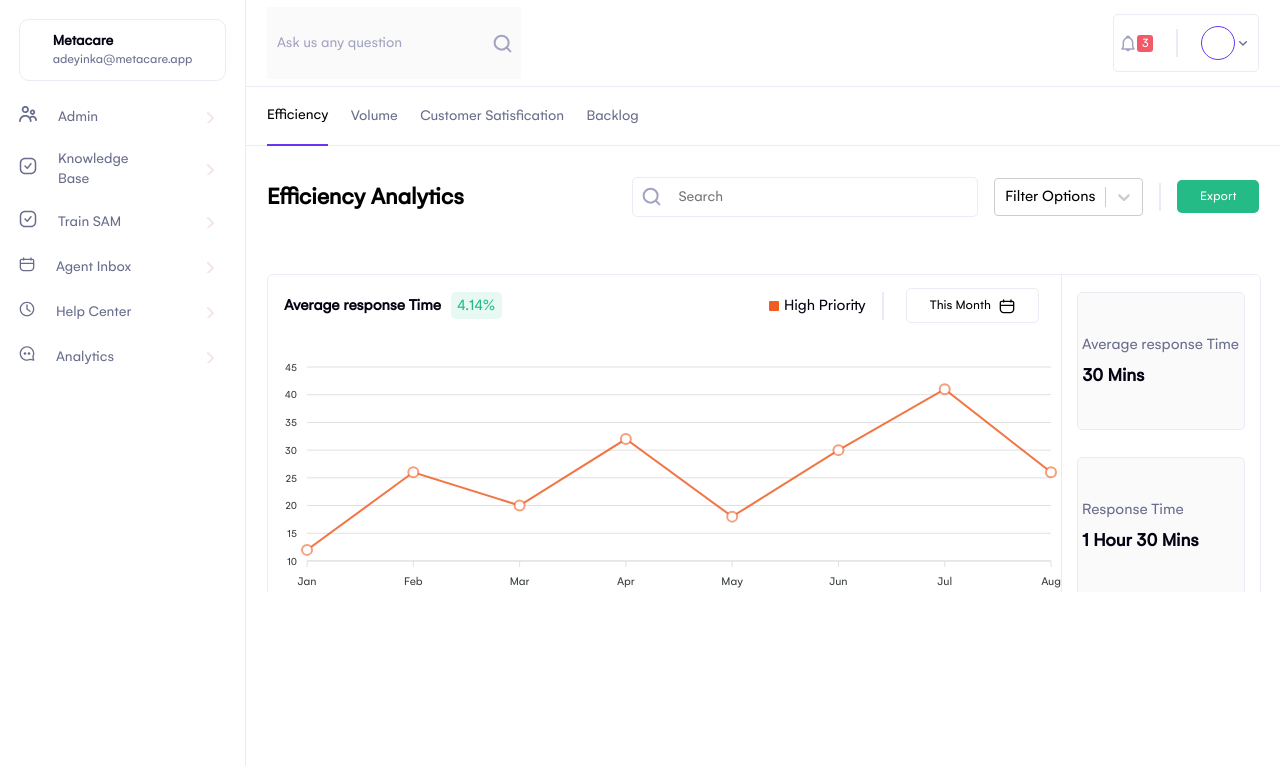
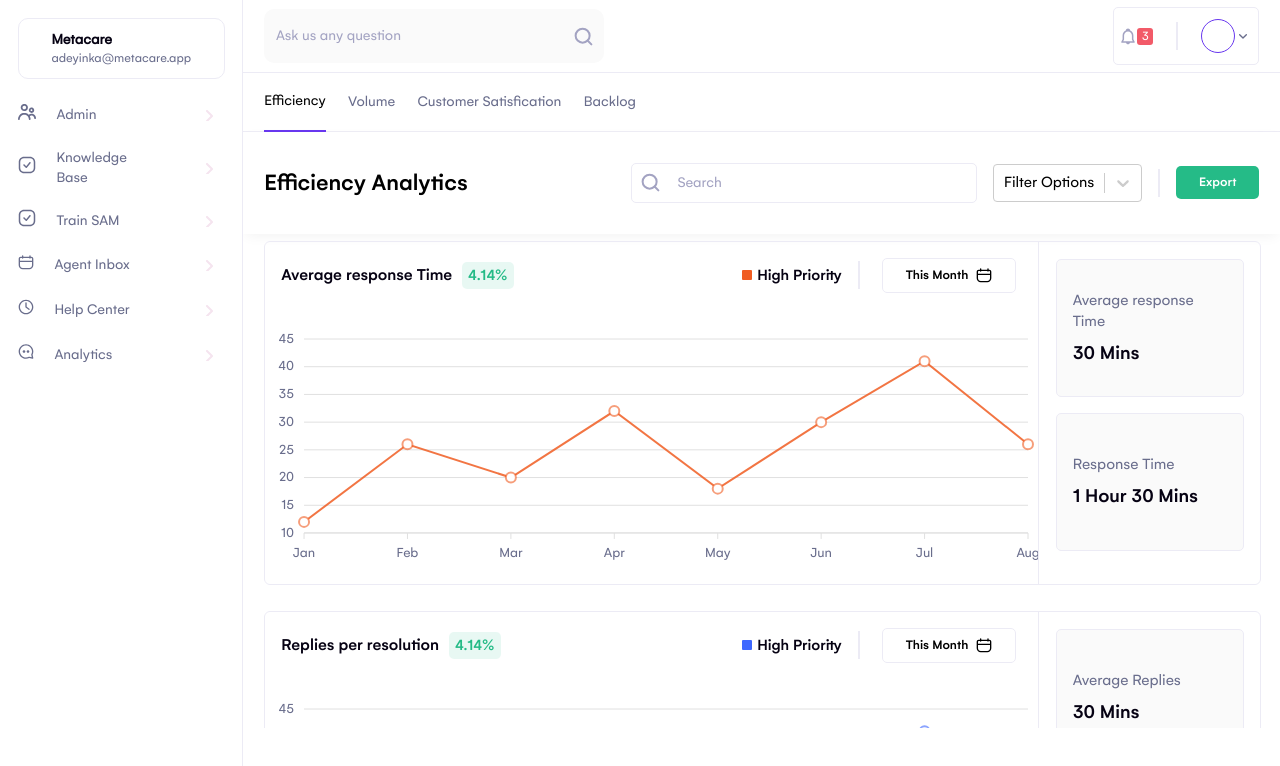
Before and after one commit to igaimerca/frontend-challenge, a React (Create React App) app: page / in a window 1280 px wide. Shown: the top 766 px of the page. Built offline with nearby package versions, Linux system fonts and the light colour scheme.

Commit message:
feat: readjusted styles

```diff
--- a/src/components/ui/AnalyticsCard/AnalyticsCard.jsx
+++ b/src/components/ui/AnalyticsCard/AnalyticsCard.jsx
@@ -10,19 +10,19 @@ function AnalyticsTab({ chartData }) {
             <div className="left">
                 <div className="flex header">
                     <div className="flex">
-                        <h4 className="text-black text-bold">{chartData.title}</h4>
+                        <h4 className="text-black text-bold large">{chartData.title}</h4>
                         <span className="percent">4.14%</span>
                     </div>
                     <div className="flex">
                         <div className="flex">
                             <span className="color-rect" style={{ backgroundColor: chartData.mainColor }}></span>
-                            <span className="text-black">High Priority</span>
+                            <span className="text-black text-bold">High Priority</span>
                         </div>
                         <div className="vertical-line-container">
                             <div className="vertical-line"></div>
                         </div>
                         <button className="flex btn" id='filter-btn'>
-                            <span>This Month</span>
+                            <span className="text-bold">This Month</span>
                             {Icons.BriefCase}
                         </button>
                     </div>
--- a/src/components/ui/AnalyticsCard/AnalyticsCard.scss
+++ b/src/components/ui/AnalyticsCard/AnalyticsCard.scss
@@ -1,14 +1,14 @@
 .analytics-card {
   width: 100%;
-    height: 100%;
+  height: auto;
   border: 1px solid var(--lightgrey-color);
   border-radius: 6px;
-    padding: 3px 0;
-    margin: 1.2rem 0;
+  margin-bottom: 1.6rem;
   .percent {
     padding: 0.2rem 0.4rem;
-        background-color: #25BB871A;
+    background-color: #25bb871a;
     color: var(--green-color);
+    font-family: 'Gelion-Medium';
     border-radius: 5px;
     margin-left: 0.6rem;
   }
@@ -19,7 +19,7 @@
     margin-right: 0.3rem;
   }
   .left {
-        flex: 4;
+    flex: 3.5;
     border-right: 1px solid var(--lightgrey-color);
     .header {
       padding: 0 1rem;
@@ -38,11 +38,11 @@
 #filter-btn {
   background-color: #fff;
   color: #000;
-    margin: 0 .4rem;
-    font-family: 'Gelion-Medium';
+  margin: 0 0.4rem;
+  font-family: "Gelion-Medium";
   border: 1px solid var(--lightgrey-color);
   span {
-        margin-right: .5rem;
+    margin-right: 0.5rem;
   }
   path {
     fill: #000;
--- a/src/components/ui/Button/Button.scss
+++ b/src/components/ui/Button/Button.scss
@@ -8,7 +8,7 @@
     align-items: center;
     border: none;
     outline: none;
-    font-family: 'Gelion';
+    font-family: 'Gelion-Medium';
     cursor: pointer;
     &:hover {
         background-color: #35ac82;
--- a/src/components/ui/ChartAverageCard/ChartAverageCard.jsx
+++ b/src/components/ui/ChartAverageCard/ChartAverageCard.jsx
@@ -6,7 +6,7 @@ function ChartAverageCard({title, time}) {
         <div className="chart-average-card flex">
             <div className="content flex column">
                 <p>{title}</p>
-                <b className="text-black x-large">{time}</b>
+                <b className="time text-black x-large">{time}</b>
             </div>
         </div>
     )
--- a/src/components/ui/ChartAverageCard/ChartAverageCard.scss
+++ b/src/components/ui/ChartAverageCard/ChartAverageCard.scss
@@ -4,13 +4,19 @@
   background-color: var(--lightblue-color);
   border: 1px solid var(--lightgrey-color);
   border-radius: 5px;
+  margin-bottom: 1rem;
+  .time  {
+    font-size: 20px;
+    font-family: "Gelion-Medium";
+    font-weight: 100;
+  }
   .content {
     justify-content: start;
     align-items: start;
     margin: 0 auto;
-        width: 95%;
+    width: 83%;
     p {
-            margin-bottom: .5rem;
+      margin-bottom: 0.5rem;
     }
   }
 }
--- a/src/components/ui/MainContainer/MainContainer.jsx
+++ b/src/components/ui/MainContainer/MainContainer.jsx
@@ -79,8 +79,8 @@ function MainContainer() {
             <Tabs activeTab={activeTab} changeTab={(tab) => setActiveTab(tab)} />
             {activeTab == "efficiency" ? (
                 <div className="content">
-                    <div className="header flex">
-                        <h2 className="title">Efficiency Analytics</h2>
+                    <div className="header chart-preheader flex">
+                        <h2 className="title text-bold">Efficiency Analytics</h2>
                         <div className="flex">
                             <Search />
                             <div className="flex">
--- a/src/components/ui/MainContainer/MainContainer.scss
+++ b/src/components/ui/MainContainer/MainContainer.scss
@@ -7,6 +7,9 @@
     .title {
       color: #000;
     }
+  }
+  .chart-preheader {
+    box-shadow: 0 4px 13px -3px #f1f1f1;
   }
 }
 .tabs-container {
@@ -28,8 +31,8 @@
 }
 
 .analytics-cards {
-    padding: 7px 1.3rem;
-    height: 330px;
-    overflow-x: hidden;
-    overflow-y: scroll;
+  padding: 7px 1.3rem;
+  height: 60vh;
+  overflow-x: hidden;
+  overflow-y: scroll;
 }
--- a/src/components/ui/NavBar/NavBar.scss
+++ b/src/components/ui/NavBar/NavBar.scss
@@ -4,17 +4,17 @@
   .search-container {
     flex: 4;
     .search {
-      width: 36%;
+      width: 48.3%;
       background-color: var(--lightblue-color);
       margin-right: 1rem;
-      padding: 0.5rem;
-      border-radius: 2px;
+      padding: 0.4rem 0.6rem;
+      border-radius: 10px;
     }
     input {
       width: 89%;
       border: none;
       outline: none;
-      height: 54px;
+      height: 40px;
       background: transparent;
       color: var(--text-muted-color);
       font-family: "Gelion";
--- a/src/components/ui/SideBar/ListItem.jsx
+++ b/src/components/ui/SideBar/ListItem.jsx
@@ -1,7 +1,7 @@
 import React from 'react'
 import Icons from '../../../assets/icons'
 
-function ListItem({ icon, text, children, active, changeActiveItem }) {
+function ListItem({ icon, text, children, active }) {
     return (
         <div className={`sidebar-item ${active ? 'active' : ''}`}>
             <div className="flex small link-hover">
@@ -12,7 +12,7 @@ function ListItem({ icon, text, children, active, changeActiveItem }) {
                     <span className="item-name">{text}</span>
                 </div>
                 <span>
-                    {Icons.ChevronRight}
+                    {active ? Icons.ChevronDown : Icons.ChevronRight}
                 </span>
             </div>
             <div className="flex">
--- a/src/components/ui/SideBar/SideBar.scss
+++ b/src/components/ui/SideBar/SideBar.scss
@@ -1,5 +1,5 @@
 .sidebar {
-  padding: 1.2rem;
+  padding: 1.1rem;
   border-right: 1px solid #ecebf5;
   flex: 1;
   height: 100%;
@@ -21,7 +21,9 @@
   }
   .sidebar-item.active .link-hover {
     color: var(--purple-color);
-    font-weight: 600;
+    .item-name {
+        font-family: 'Gelion-Medium';
+    }
     .icon {
       path {
         fill: var(--purple-color);
@@ -30,6 +32,7 @@
   }
   .active-child-item {
     color: #000;
+    font-family: 'Gelion-Medium';
   }
   // HOVER
   .link-hover {
--- a/src/index.scss
+++ b/src/index.scss
@@ -37,6 +37,7 @@ body {
   height: 100vh;
   width: 100vw;
   overflow: hidden;
+  scroll-behavior: smooth;
 }
 
 // Vertical line
@@ -68,8 +69,9 @@ body {
   background: #9595a7;
 }
 
-.font-bold {
+.text-bold {
   font-family: 'Gelion-Medium';
+  font-weight: normal;
 }
 
 .text-black {
@@ -120,7 +122,14 @@ p {
   margin: 0;
 }
 
-
+input::placeholder {
+    color: var(--text-muted-color);
+}
 .hover:hover {
     color: var(--purple-color);
 }
+.apexcharts-text tspan {
+    font-family: inherit;
+    font-size: 14.2px;
+    fill: var(--grey-color);
+}
```
Lines whose indentation alone changed are shown as unchanged.
